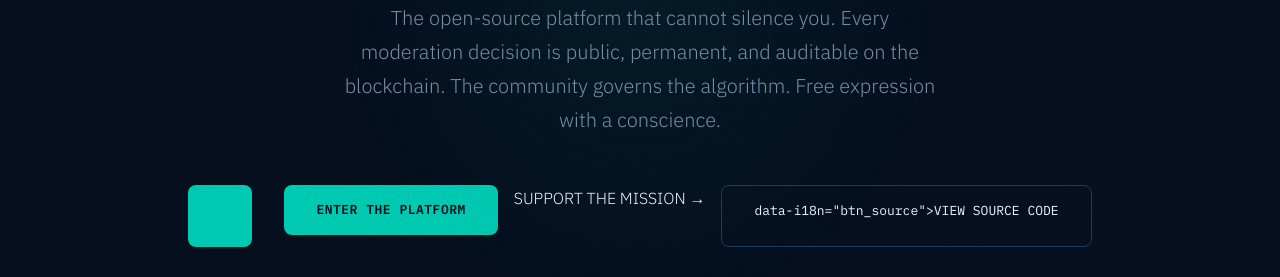
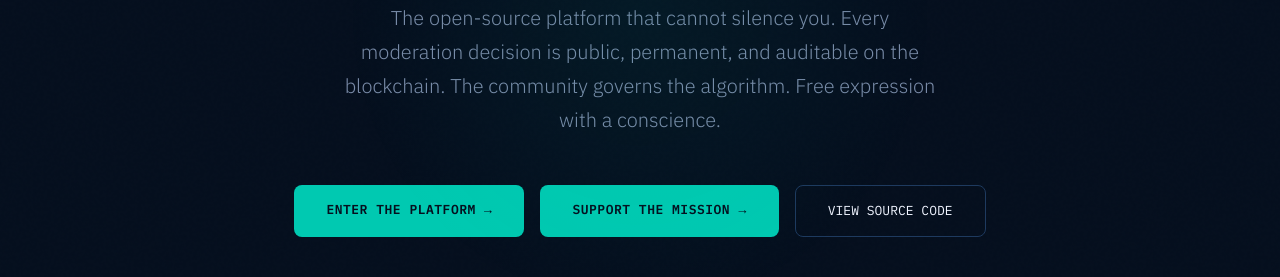
Before and after one commit to OpenFeedNetwork/platform, a website: page index.html in a window 1280 px wide. Shown: the part 521-798 px from the top of the page. Drawn offline with Linux system fonts and the light colour scheme.

Commit message:
Fix hero buttons — clean HTML structure

```diff
--- a/index.html
+++ b/index.html
@@ -233,15 +233,9 @@ footer { border-top: 1px solid var(--border); padding: 3rem 2rem; }
     Free expression with a conscience.
   </p>
   <div class="hero-actions">
-    <a href="https://opencollective.com/openfeed" target="_blank" class="btn-primary">
-      </a>
-      <a </a>
-      <a href="/app.html" class="btn-primary" style="background:#00C9B1;border-color:#00C9B1;margin-bottom:0.75rem;">ENTER THE PLATFORM</a>
-      <a data-i18n="btn_support">SUPPORT THE MISSION →
-    </a>
-    <a href="https://github.com/OpenFeedNetwork/platform" target="_blank" class="btn-secondary">
-      data-i18n="btn_source">VIEW SOURCE CODE
-    </a>
+    <a href="/app.html" class="btn-primary" style="background:#00C9B1;border-color:#00C9B1;">ENTER THE PLATFORM →</a>
+    <a href="https://opencollective.com/openfeed" target="_blank" class="btn-primary" data-i18n="btn_support">SUPPORT THE MISSION →</a>
+    <a href="https://github.com/OpenFeedNetwork/platform" target="_blank" class="btn-secondary" data-i18n="btn_source">VIEW SOURCE CODE</a>
   </div>
   <div class="hero-shield-wrap float" style="display:flex;flex-direction:column;align-items:center;margin-top:3rem;">
     <svg width="260" height="320" viewBox="0 0 260 320" xmlns="http://www.w3.org/2000/svg">
```
